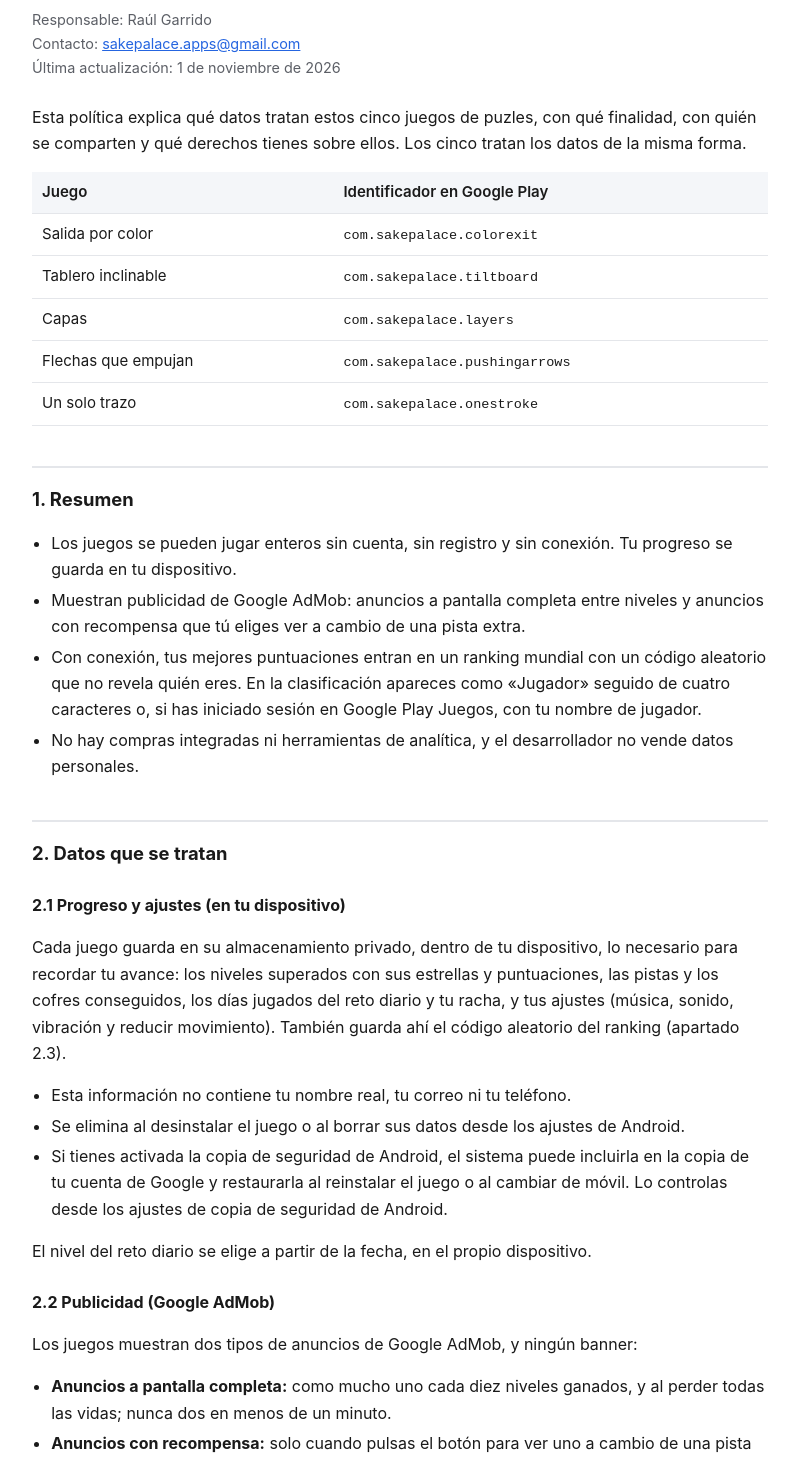
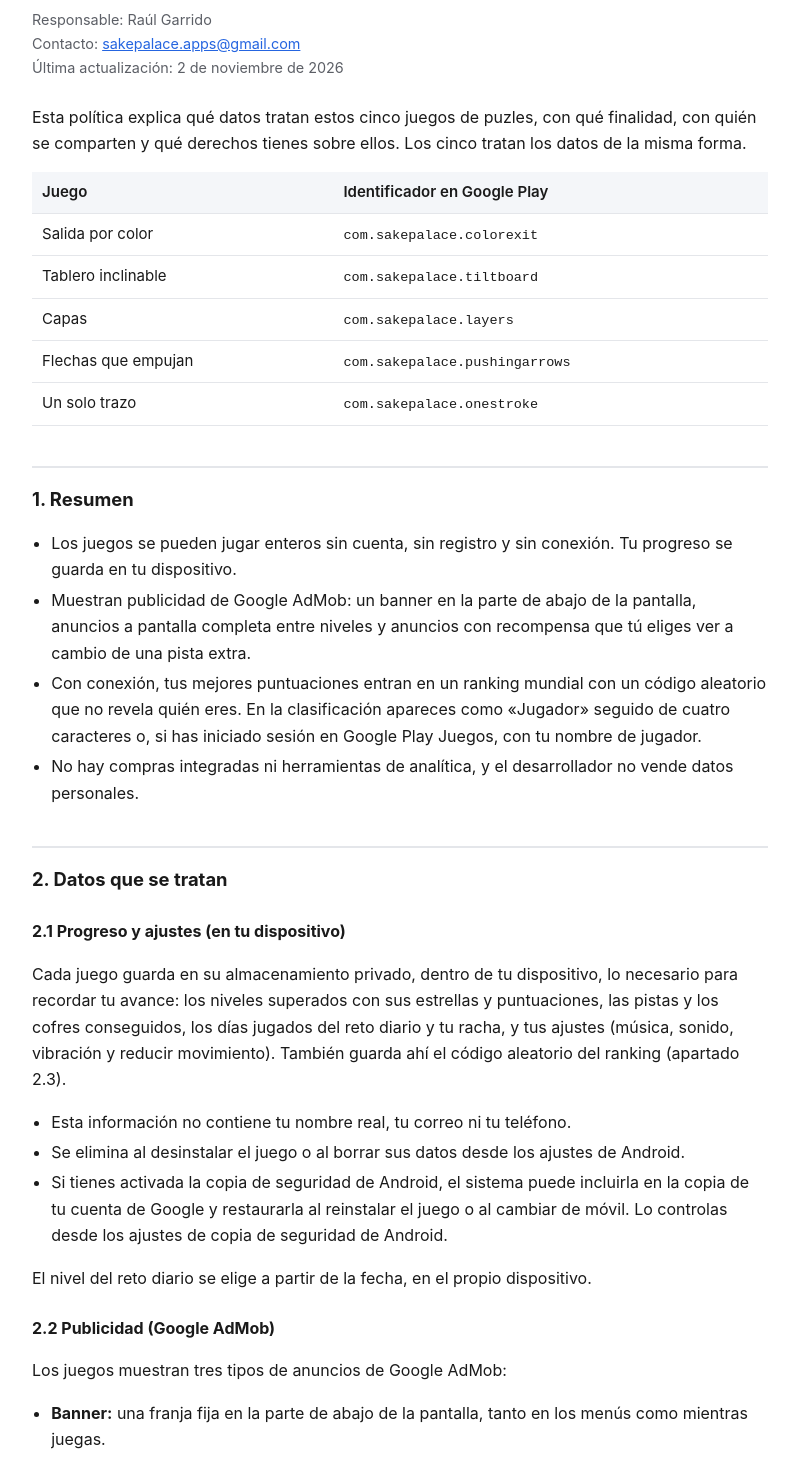
Before and after one commit to ragarrido99/puzzles-legal, a plain HTML site: page privacidad.html in a window 1280 px wide. Shown: the part 140-1597 px from the top of the page, without its empty margins (240-1039 px from the left). Drawn offline with Linux system fonts and the light colour scheme.

Commit message:
Banner en la parte de abajo de la pantalla
- Los juegos muestran ahora tres tipos de anuncios de AdMob: el banner fijo
  abajo, los de pantalla completa y los de recompensa (antes decía «ningún
  banner»), en el resumen y en el apartado 2.2.
- Fecha de actualización: 2 de noviembre de 2026.

Co-Authored-By: Claude Opus 5.5 <noreply@anthropic.com>

```diff
--- a/privacidad.html
+++ b/privacidad.html
@@ -46,7 +46,7 @@
 <p class="meta">
   Responsable: Raúl Garrido<br>
   Contacto: <a href="mailto:sakepalace.apps@gmail.com">sakepalace.apps@gmail.com</a><br>
-  Última actualización: 1 de noviembre de 2026
+  Última actualización: 2 de noviembre de 2026
 </p>
 
 <p>Esta política explica qué datos tratan estos cinco juegos de puzles, con qué finalidad, con quién se comparten y
@@ -65,8 +65,8 @@ qué derechos tienes sobre ellos. Los cinco tratan los datos de la misma forma.<
 <ul>
   <li>Los juegos se pueden jugar enteros sin cuenta, sin registro y sin conexión. Tu progreso se guarda en tu
     dispositivo.</li>
-  <li>Muestran publicidad de Google AdMob: anuncios a pantalla completa entre niveles y anuncios con recompensa que
-    tú eliges ver a cambio de una pista extra.</li>
+  <li>Muestran publicidad de Google AdMob: un banner en la parte de abajo de la pantalla, anuncios a pantalla
+    completa entre niveles y anuncios con recompensa que tú eliges ver a cambio de una pista extra.</li>
   <li>Con conexión, tus mejores puntuaciones entran en un ranking mundial con un código aleatorio que no revela quién
     eres. En la clasificación apareces como «Jugador» seguido de cuatro caracteres o, si has iniciado sesión en
     Google Play Juegos, con tu nombre de jugador.</li>
@@ -90,8 +90,10 @@ aleatorio del ranking (apartado 2.3).</p>
 <p>El nivel del reto diario se elige a partir de la fecha, en el propio dispositivo.</p>
 
 <h3>2.2 Publicidad (Google AdMob)</h3>
-<p>Los juegos muestran dos tipos de anuncios de Google AdMob, y ningún banner:</p>
+<p>Los juegos muestran tres tipos de anuncios de Google AdMob:</p>
 <ul>
+  <li><strong>Banner:</strong> una franja fija en la parte de abajo de la pantalla, tanto en los menús como mientras
+    juegas.</li>
   <li><strong>Anuncios a pantalla completa:</strong> como mucho uno cada diez niveles ganados, y al perder todas las
     vidas; nunca dos en menos de un minuto.</li>
   <li><strong>Anuncios con recompensa:</strong> solo cuando pulsas el botón para ver uno a cambio de una pista extra.
```
Also changed, not shown: index.html (+5 -4 lines).
